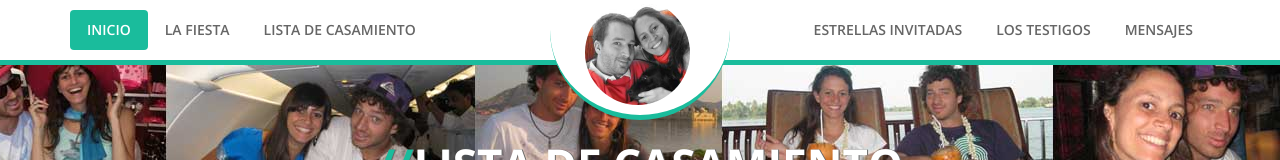
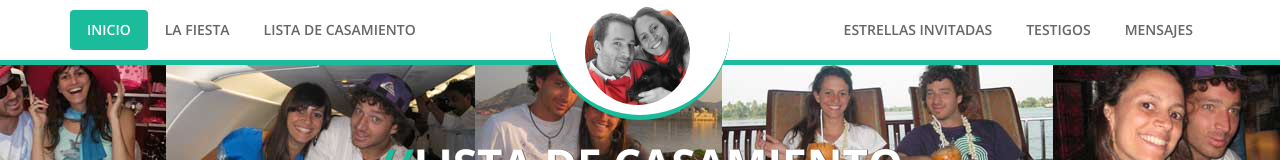
Before and after one commit to lucila/lafiesta, a plain HTML site: page detail.html in a window 1280 px wide. Shown: the top 160 px of the page. Drawn offline with nearby package versions, Linux system fonts and the light colour scheme.

Commit message:
prueba de poner solamente testigos en vez de los testigos en el menu

```diff
--- a/detail.html
+++ b/detail.html
@@ -53,7 +53,7 @@
       <div id="brand" class="visible-lg visible-md">&nbsp;</div>
       <ul class="nav navbar-nav nav-right">
         <li><a href="stars.html">Estrellas invitadas</a></li>
-        <li><a href="proximamente.html">Los testigos</a></li>
+        <li><a href="proximamente.html">Testigos</a></li>
         <li><a href="contact.html">Mensajes</a></li>
       </ul>
 
```
